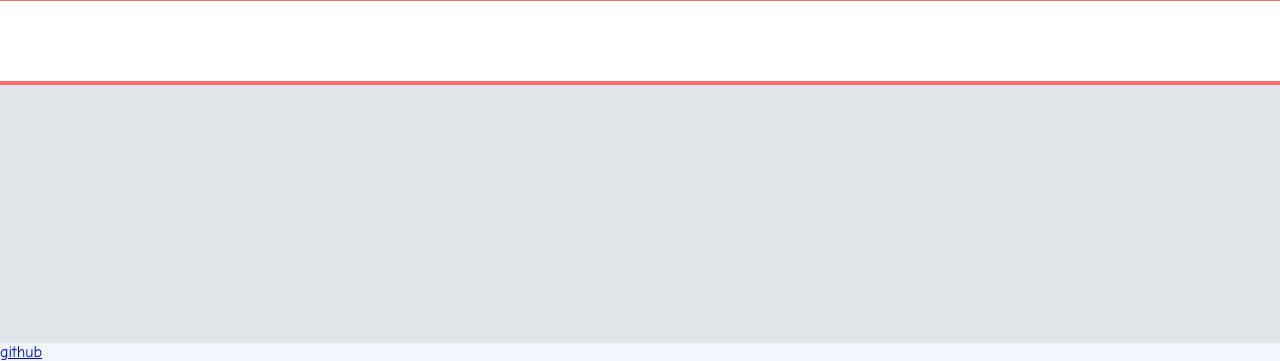
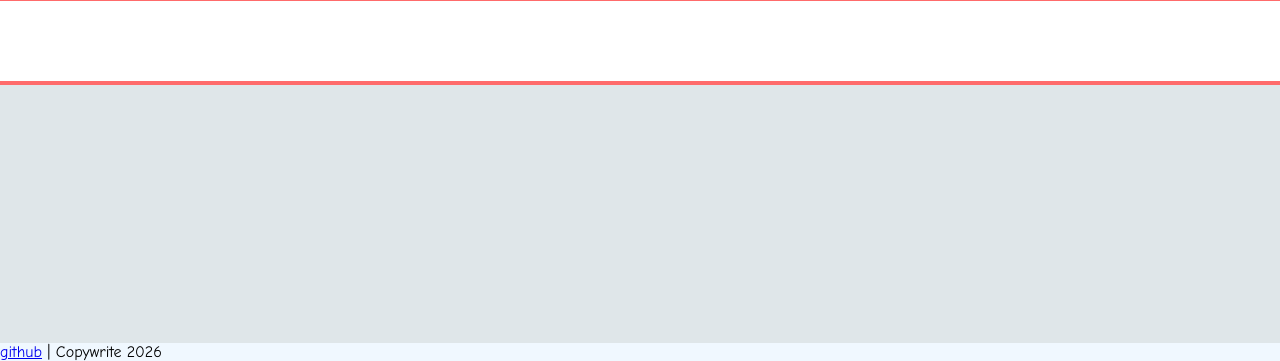
Before and after one commit to terpfear/toddler-typer, a plain HTML site: page src/index.html in a window 1280 px wide. Shown: the part 439-800 px from the top of the page. Drawn offline with Linux system fonts and the light colour scheme.

Commit message:
Testing verified commits

```diff
--- a/src/index.html
+++ b/src/index.html
@@ -119,7 +119,7 @@
     <div id="history-container"></div>
     <input type="text" id="hidden-input" style="opacity: 0; position: absolute; top: -1000px;">
     <div id="mobile-hint">Tap screen to type</div>
-    <div id="footer"><a href="https://github.com/terpfear/toddler-typer">github</a></div>
+    <div id="footer"><a href="https://github.com/terpfear/toddler-typer">github</a> | Copywrite 2026</div>
 
 <script>
     // --- Configuration ---
```
